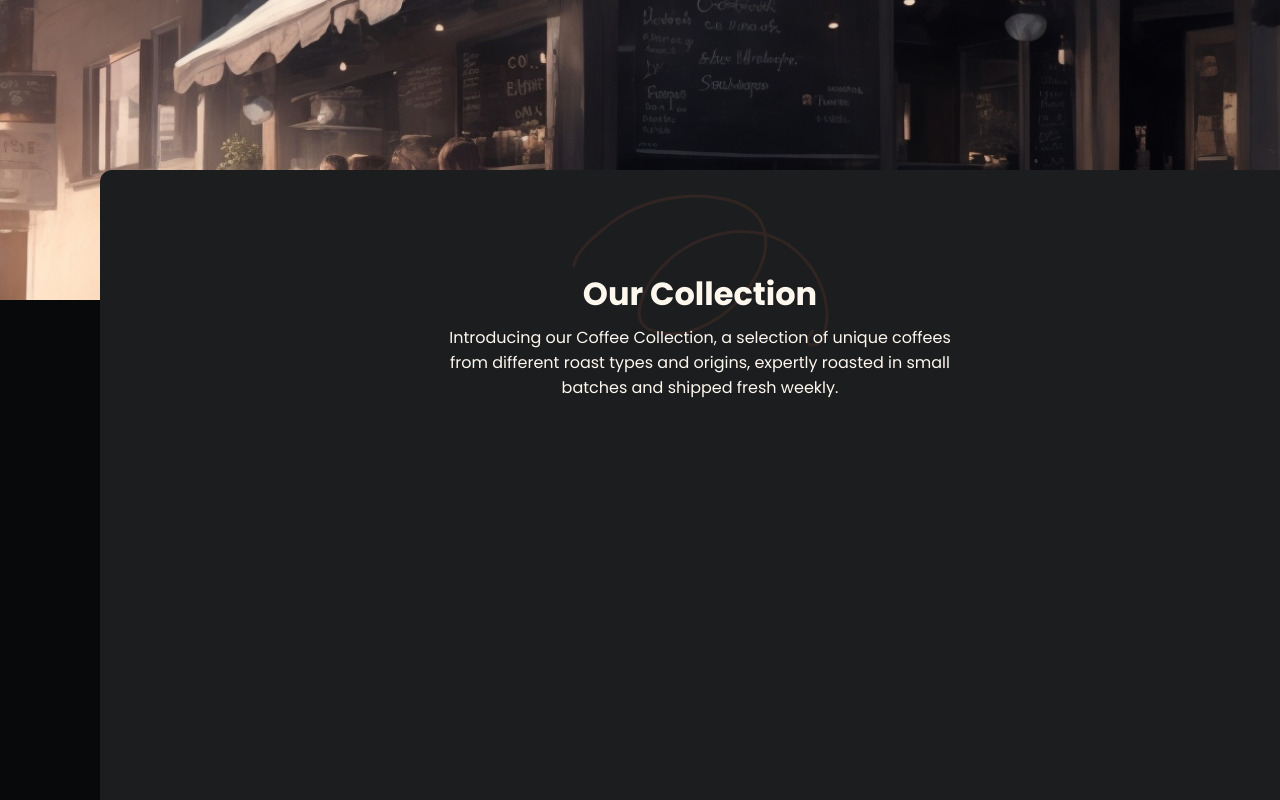
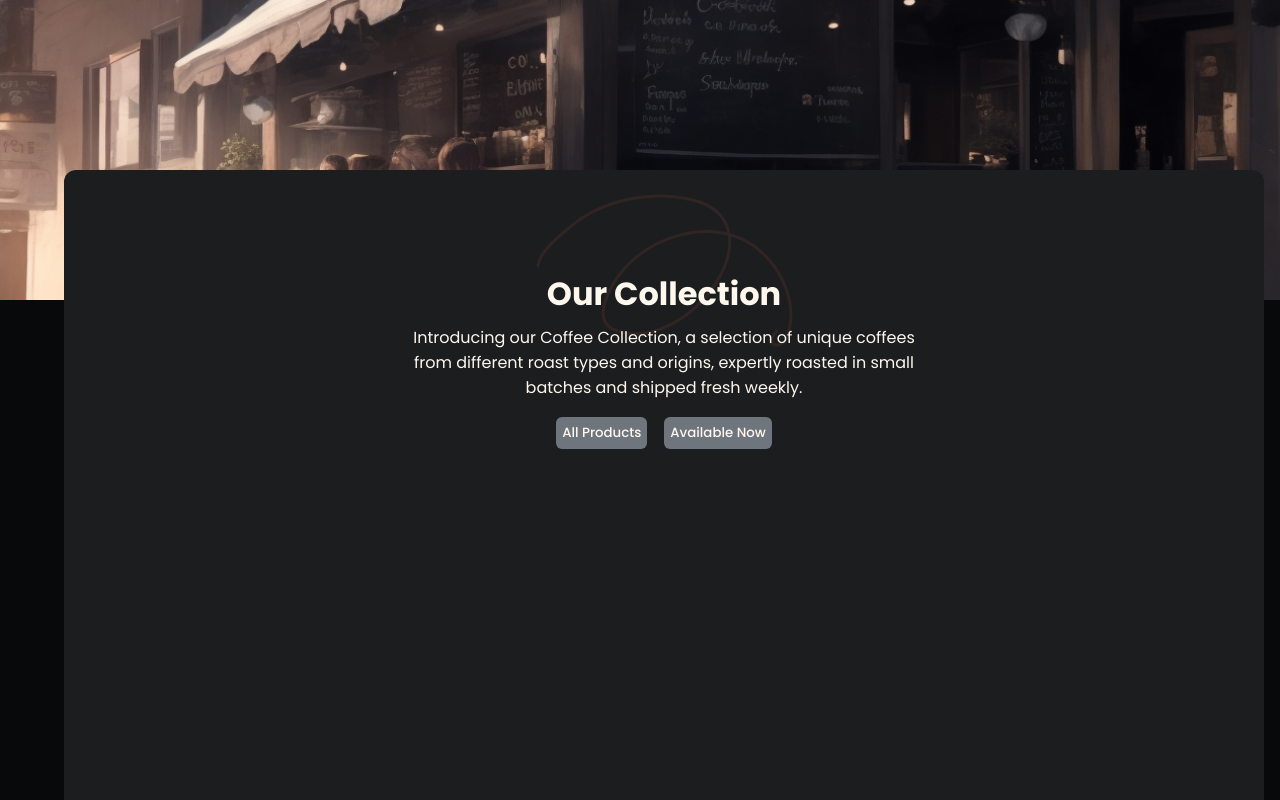
Before and after one commit to VictoriaTorres0/Coffee-list, a React (Create React App) app: page / in a window 1280 px wide. Shown: the top 800 px of the page. Built offline with nearby package versions, Linux system fonts and the light colour scheme.

Commit message:
Se agregaron dos botones y se les dió estilos.

```diff
--- a/src/ListCoffeeContainer.css
+++ b/src/ListCoffeeContainer.css
@@ -5,7 +5,7 @@
   border-radius: 12px;
   position: absolute;
   top: 170px;
-  left: 100px;
+  left: 5%;
 }
 .article-container {
   color: #fef7ee;
@@ -24,4 +24,17 @@
 .article-content__paragraph {
   text-align: center;
   margin: 7px 231px 0px;
+  padding-bottom: 17px;
 }
+.content-container-button {
+  gap: 17px;
+  display: inline-flex;
+}
+.article-content__button {
+  color: #fef7ee;
+  font-weight: 500;
+  padding: 6px;
+  border: none;
+  border-radius: 6px;
+  background-color: #6f757c;
+}
--- a/src/ListCoffeeContainer.jsx
+++ b/src/ListCoffeeContainer.jsx
@@ -1,6 +1,6 @@
 import React from "react";
 import "./ListCoffeeContainer.css";
-import Parrafos from "./Parrafos.jsx";
+import "./CoffeePriceCard.jsx";
 function Listcoffeecontainer() {
   return (
     <div className="list-coffee-container">
@@ -12,6 +12,10 @@ function Listcoffeecontainer() {
             from different roast types and origins, expertly roasted in small
             batches and shipped fresh weekly.
           </p>
+          <div className="content-container-button">
+            <button className="article-content__button">All Products</button>
+            <button className="article-content__button">Available Now</button>
+          </div>
         </div>
       </div>
     </div>
```
